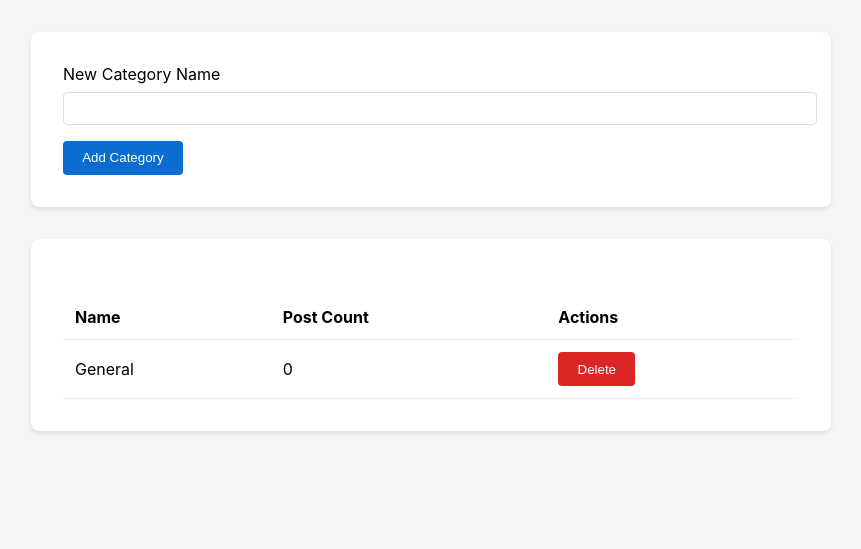
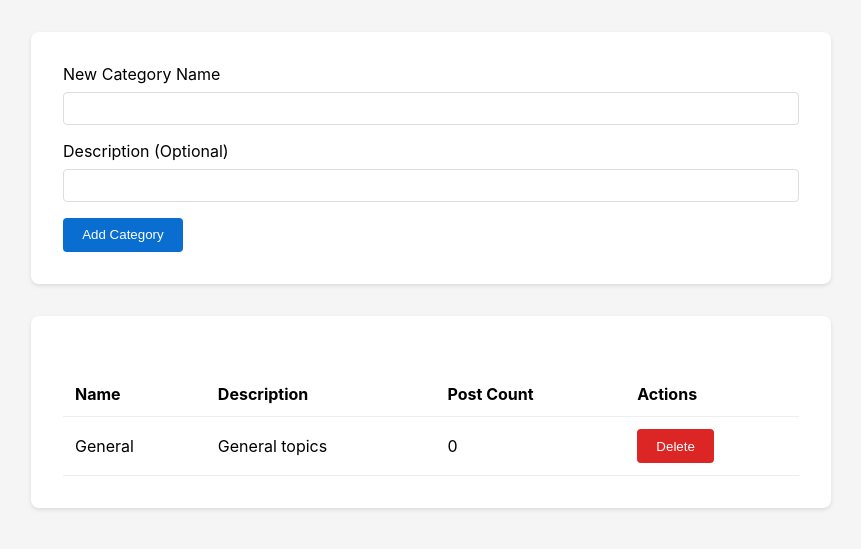
Before and after one commit to yunus42tez/ABAP_WEB_BLOG_V2, a Flask app: page /zytez/categories in a window 1280 px wide. Shown: the part 114-663 px from the top of the page, without its empty margins (209-1070 px from the left). Run offline with Flask 3, Linux system fonts and the light colour scheme; the visitor is signed in with stand-in values (Sample User, id 1).

Commit message:
Category issue hotfix

```diff
--- a/app.py
+++ b/app.py
@@ -503,4 +503,4 @@ def logout():
     return redirect("/")
 
 if __name__ == "__main__":
-    app.run(debug=True)
+    app.run(debug=False)
--- a/templates/manage_categories.html
+++ b/templates/manage_categories.html
@@ -16,7 +16,7 @@
         .table th, .table td { padding: 0.75rem; text-align: left; border-bottom: 1px solid #eee; }
         .form-group { margin-bottom: 1rem; }
         label { display: block; margin-bottom: 0.5rem; }
-        input { width: 100%; padding: 0.5rem; border: 1px solid #ddd; border-radius: 4px; }
+        input { width: 100%; padding: 0.5rem; border: 1px solid #ddd; border-radius: 4px; box-sizing: border-box; }
     </style>
 </head>
 <body>
@@ -31,6 +31,10 @@
                     <label for="name">New Category Name</label>
                     <input type="text" id="name" name="name" required>
                 </div>
+                <div class="form-group">
+                    <label for="description">Description (Optional)</label>
+                    <input type="text" id="description" name="description">
+                </div>
                 <button type="submit" class="btn">Add Category</button>
             </form>
         </div>
@@ -39,6 +43,7 @@
                 <thead>
                     <tr>
                         <th>Name</th>
+                        <th>Description</th>
                         <th>Post Count</th>
                         <th>Actions</th>
                     </tr>
@@ -47,6 +52,7 @@
                     {% for category in categories %}
                     <tr>
                         <td>{{ category.name }}</td>
+                        <td>{{ category.description or 'N/A' }}</td>
                         <td>{{ category.posts|length }}</td>
                         <td>
                             <form action="{{ url_for('delete_category', cat_id=category.id) }}" method="POST" onsubmit="return confirm('Are you sure? This will not delete the posts.');">
```
